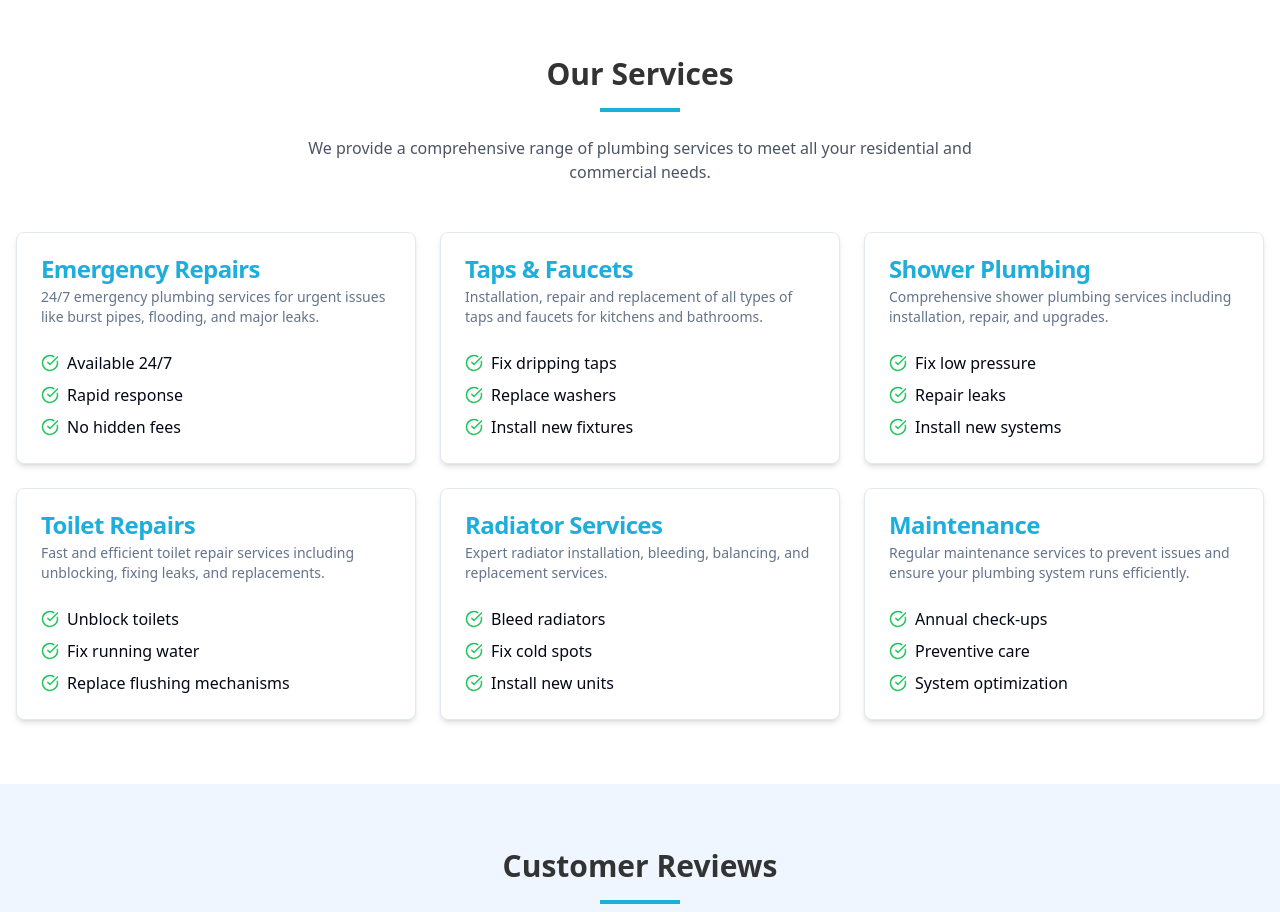
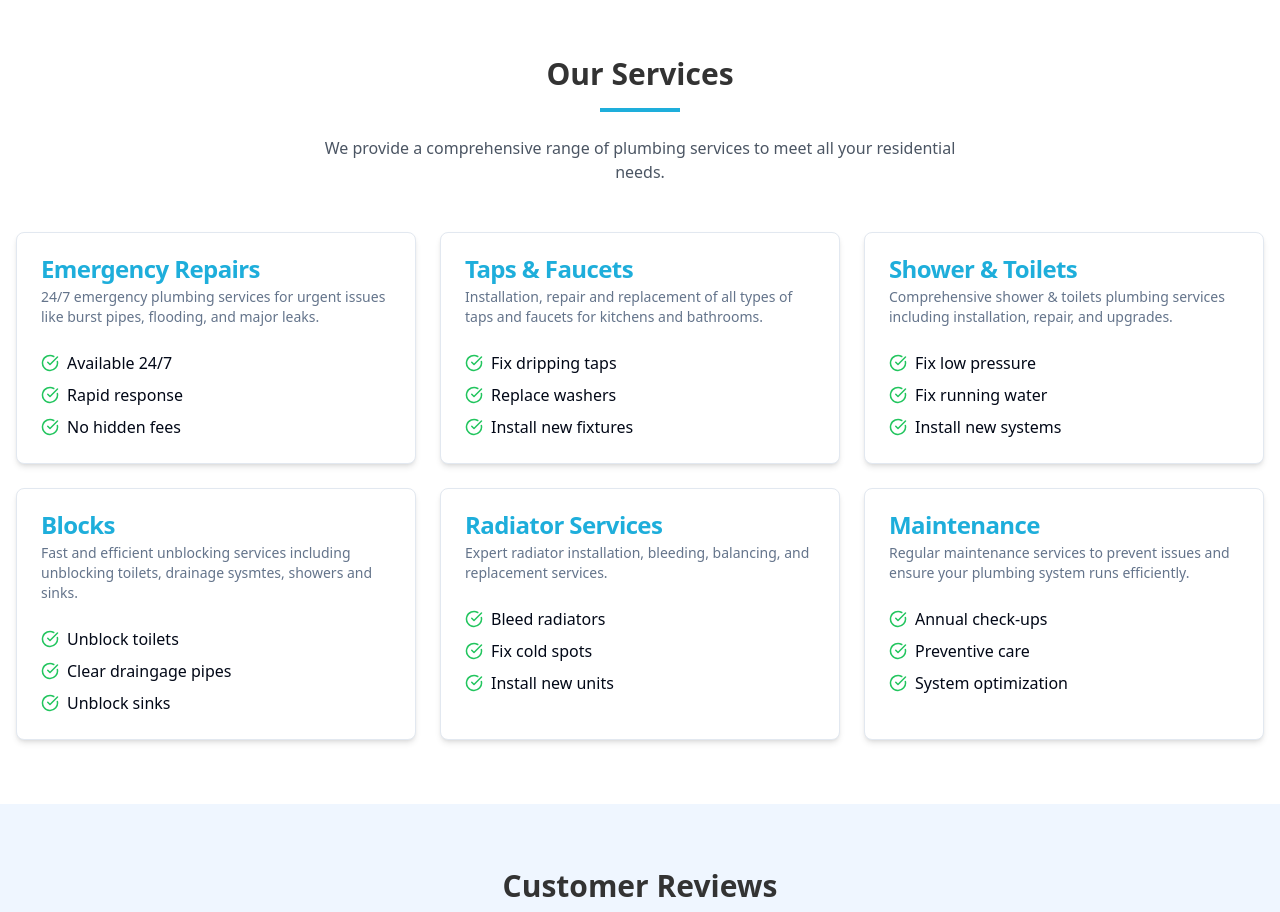
Before and after one commit to PulseERPHub/quick-plumb-connect, a React (Vite) app: page / in a window 1280 px wide. Shown: the part 540-1452 px from the top of the page. Built offline with nearby package versions, Linux system fonts and the light colour scheme.

Commit message:
Update Services.tsx

```diff
--- a/src/components/Services.tsx
+++ b/src/components/Services.tsx
@@ -14,14 +14,14 @@ const services = [
     features: ["Fix dripping taps", "Replace washers", "Install new fixtures"]
   },
   {
-    title: "Shower Plumbing",
-    description: "Comprehensive shower plumbing services including installation, repair, and upgrades.",
-    features: ["Fix low pressure", "Repair leaks", "Install new systems"]
+    title: "Shower & Toilets",
+    description: "Comprehensive shower & toilets plumbing services including installation, repair, and upgrades.",
+    features: ["Fix low pressure", "Fix running water", "Install new systems"]
   },
   {
-    title: "Toilet Repairs",
-    description: "Fast and efficient toilet repair services including unblocking, fixing leaks, and replacements.",
-    features: ["Unblock toilets", "Fix running water", "Replace flushing mechanisms"]
+    title: "Blocks",
+    description: "Fast and efficient unblocking services including unblocking toilets, drainage sysmtes, showers and sinks.",
+    features: ["Unblock toilets", "Clear draingage pipes", "Unblock sinks"]
   },
   {
     title: "Radiator Services",
@@ -43,7 +43,7 @@ const Services = () => {
           <h2 className="text-3xl font-bold text-plumbing-darkgray">Our Services</h2>
           <div className="h-1 w-20 bg-plumbing-blue mx-auto mt-4 mb-6"></div>
           <p className="text-gray-600 max-w-2xl mx-auto">
-            We provide a comprehensive range of plumbing services to meet all your residential and commercial needs.
+            We provide a comprehensive range of plumbing services to meet all your residential needs.
           </p>
         </div>
 
```
